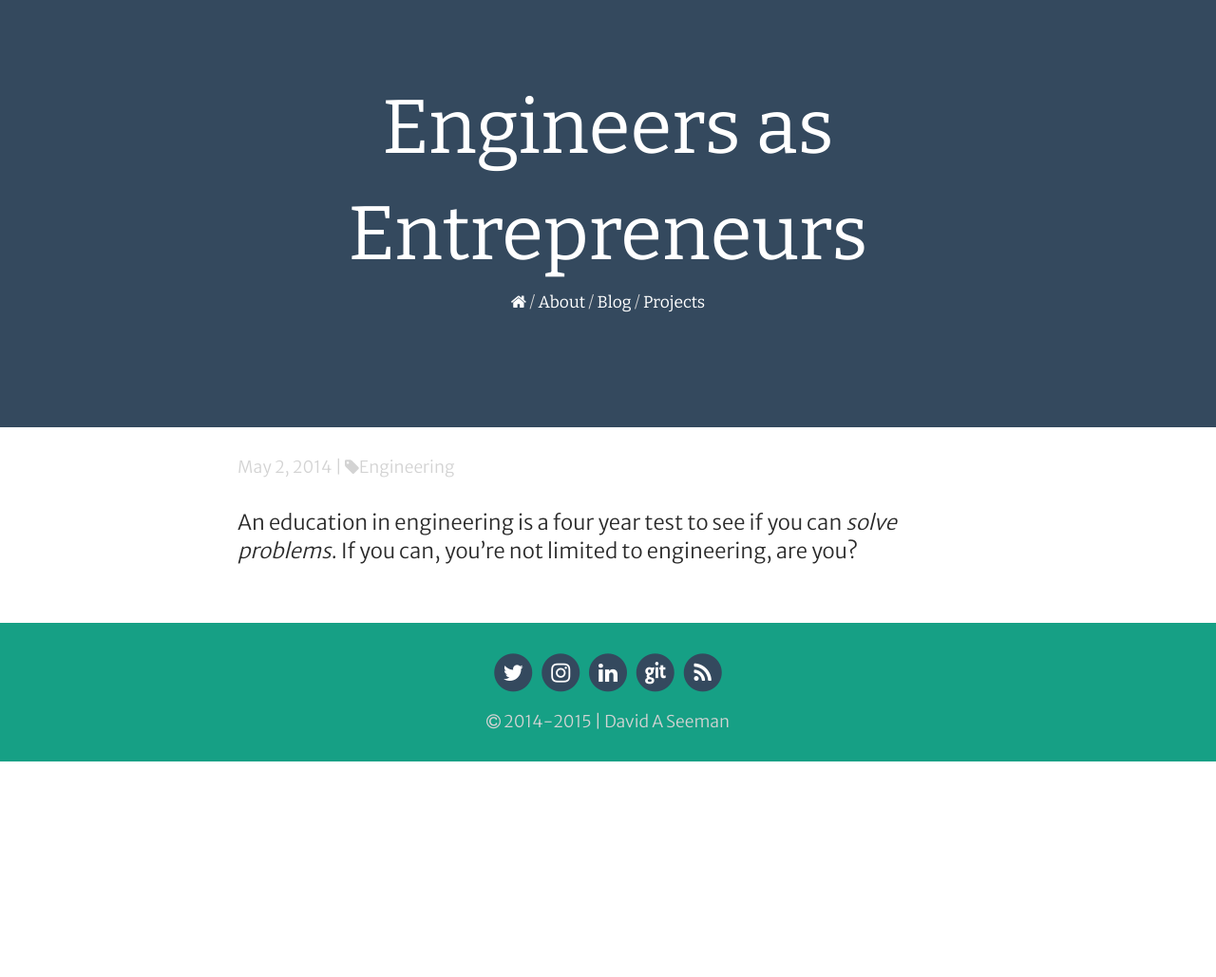
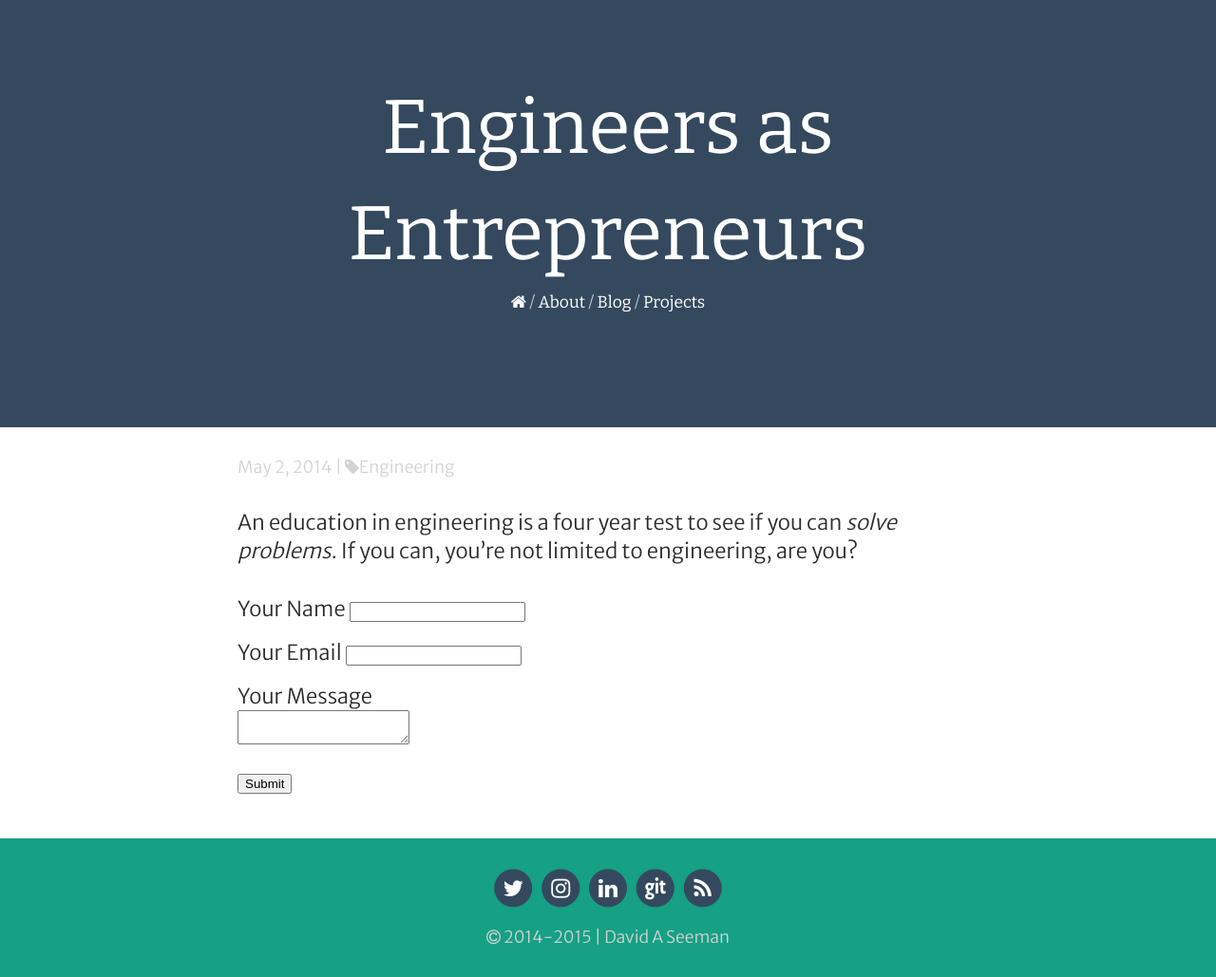
Before and after one commit to Shipwright/daveas.github.io, a Jekyll site: the page built from _posts/2014-05-02-Engineers-as-Entrepreneurs.markdown, in a window 1280 px wide. Shown: the whole page at 95% size. Built offline with Jekyll 4.4.1, drawn with Linux system fonts in a browser that asks for light colours; nearby versions of some CDN libraries; some web fonts are replaced; comment, search, counter and statistics services are not loaded; before the commit the page ends 900 px from its top, so only the background shows below that.

Commit message:
Update comments.html

```diff
--- a/_includes/comments.html
+++ b/_includes/comments.html
@@ -1,15 +1,19 @@
-<!-- Begin Disqus -->
-<div id="disqus_thread"></div>
-<script type="text/javascript">
-/* * * CONFIGURATION VARIABLES: EDIT BEFORE PASTING INTO YOUR WEBPAGE * * */
-var disqus_shortname = 'daveseeman'; // required: replace example with your forum shortname
-
-/* * * DON'T EDIT BELOW THIS LINE * * */
-(function() {
-  var dsq = document.createElement('script'); dsq.type = 'text/javascript'; dsq.async = true;
-  dsq.src = '//' + disqus_shortname + '.disqus.com/embed.js';
-  (document.getElementsByTagName('head')[0] || document.getElementsByTagName('body')[0]).appendChild(dsq);
-})();
-</script>
-<noscript>Please enable JavaScript to view the <a href="https://disqus.com/?ref_noscript">comments powered by Disqus.</a></noscript>
-<!-- End Disqus -->
+<div class="container" id="contact">
+  <form id="contactform">
+  <p>
+		<label for="name">Your Name</label>
+		<input type="text" name="name" id="name" required>
+	</p>
+  <p>
+		<label for="email">Your Email</label>
+		<input type="email" name="email" id="email" required>
+	</p>
+	<p>
+		<label for="comments">Your Message<br/></label>
+		<textarea name="message" id="message" required></textarea>
+	</p>
+	<p>
+		<input type="submit" value="Submit">
+	</p>
+  </form>
+</div>
```
